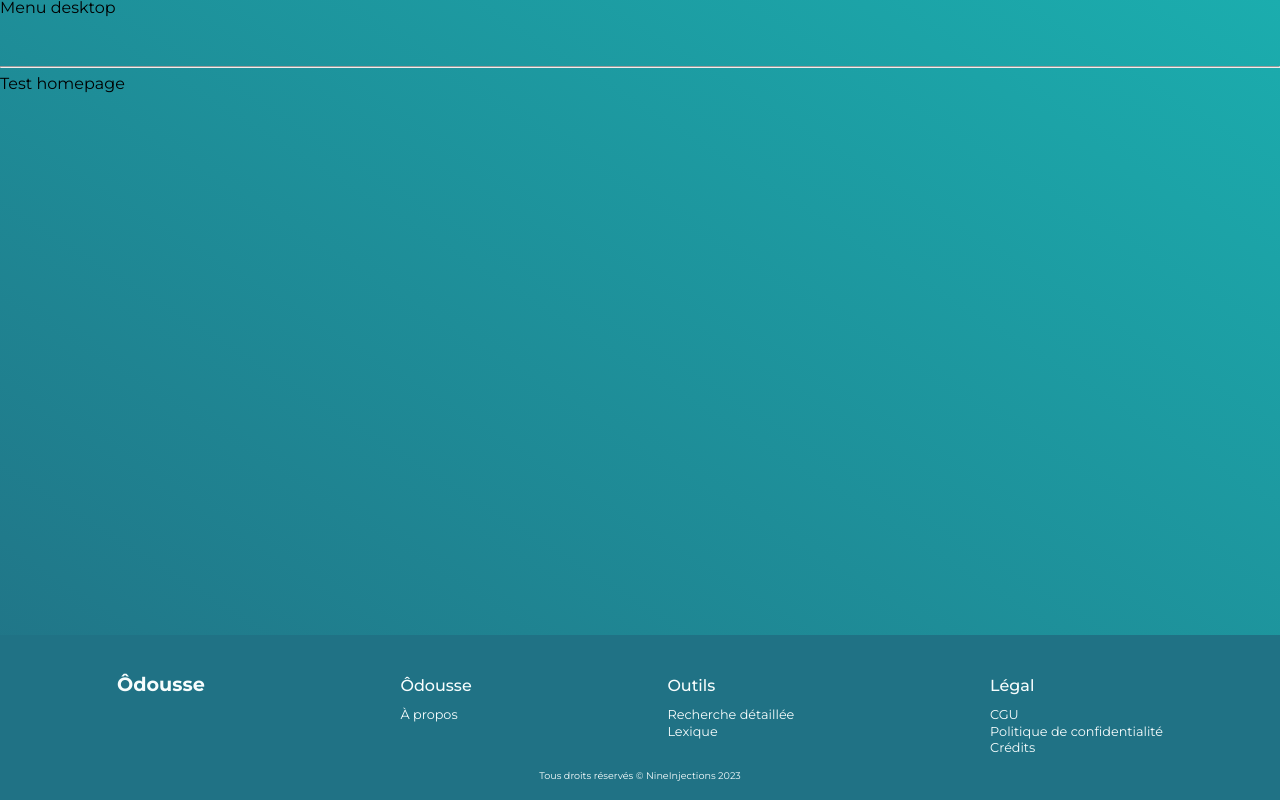
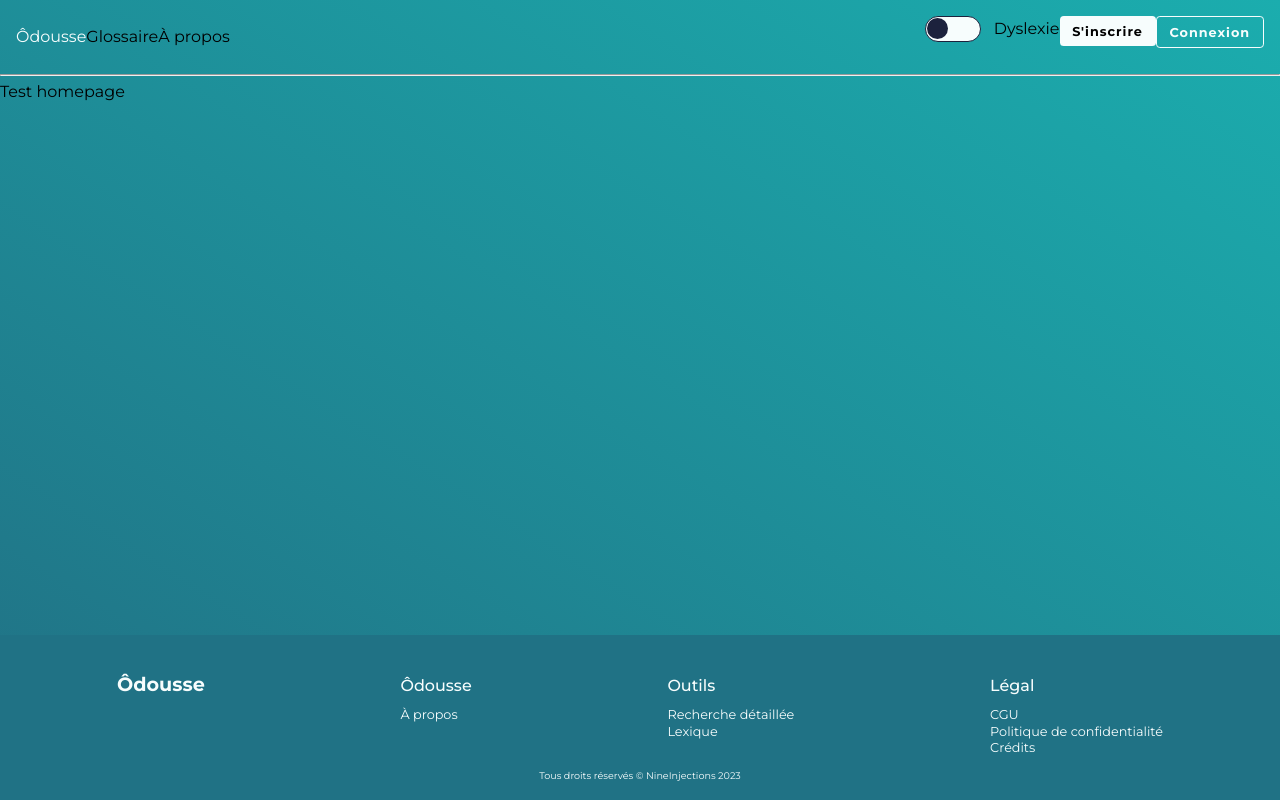
Before and after one commit to severine-cuenot/odousse_FE, a React app: page / in a window 1280 px wide. Built offline with nearby package versions, Linux system fonts and the light colour scheme.

Commit message:
:style: start style of desktop menu

```diff
--- a/src/components/AppHeader/index.js
+++ b/src/components/AppHeader/index.js
@@ -54,8 +54,17 @@ function AppHeader({ handleChangeFont }) {
         <hr className="nav-menu__border-block" />
       </div>
       <div className="nav__desktop">
-        <nav className="nav-menu" role="navigation" aria-label="Menu de navigation">
-          Menu desktop
+        <nav className="nav-menu__desktop" role="navigation" aria-label="Menu de navigation">
+          <ul className="nav-menu__desktop--left-block">
+            <li><Link to="/" title="Retourner à la page d'accueil" className="nav-menu__logo">Ôdousse</Link></li>
+            <li><Link to="/lexicon">Glossaire</Link></li>
+            <li><Link to="/about">À propos</Link></li>
+          </ul>
+          <ul className="nav-menu__desktop--right-block">
+            <li><ToggleDyslexia onClick={handleChangeFont} /></li>
+            <li><Link to="/login"><Button label="S'inscrire" buttonStyle="simple" /></Link></li>
+            <li><Link to="/login"><Button label="Connexion" buttonStyle="empty" /></Link></li>
+          </ul>
         </nav>
         <hr className="nav-menu__border-block" />
       </div>
--- a/src/components/AppHeader/style.scss
+++ b/src/components/AppHeader/style.scss
@@ -1,21 +1,13 @@
 @use '../../styles/vars';
 @use '../../styles/mixin';
 
-.nav__desktop {
-  // Hide desktop nav for small screens
-  @media (max-width: vars.$mediumScreen) {
-    display: none;
-  }
-}
-
+// MOBILE NAVIGATION
 .nav__mobile{
   // Hide mobile nav for desktop and tablet screens
   @media (min-width: vars.$mediumScreen) {
     display: none;
   }
 }
-
-
 .nav-menu {
   display: block;
   height: 3.1em;
@@ -99,3 +91,26 @@
     display: none;
   }
 }
+
+// DESKTOP NAVIGATION
+.nav__desktop {
+  // Hide desktop nav for small screens
+  @media (max-width: vars.$mediumScreen) {
+    display: none;
+  }
+}
+
+.nav-menu__desktop {
+  display: flex;
+  justify-content: space-between;
+  margin: 1em;
+  align-items: center;
+
+  &--left-block {
+    display: flex;
+  }
+
+  &--right-block {
+    display: flex;
+  }
+}
```
